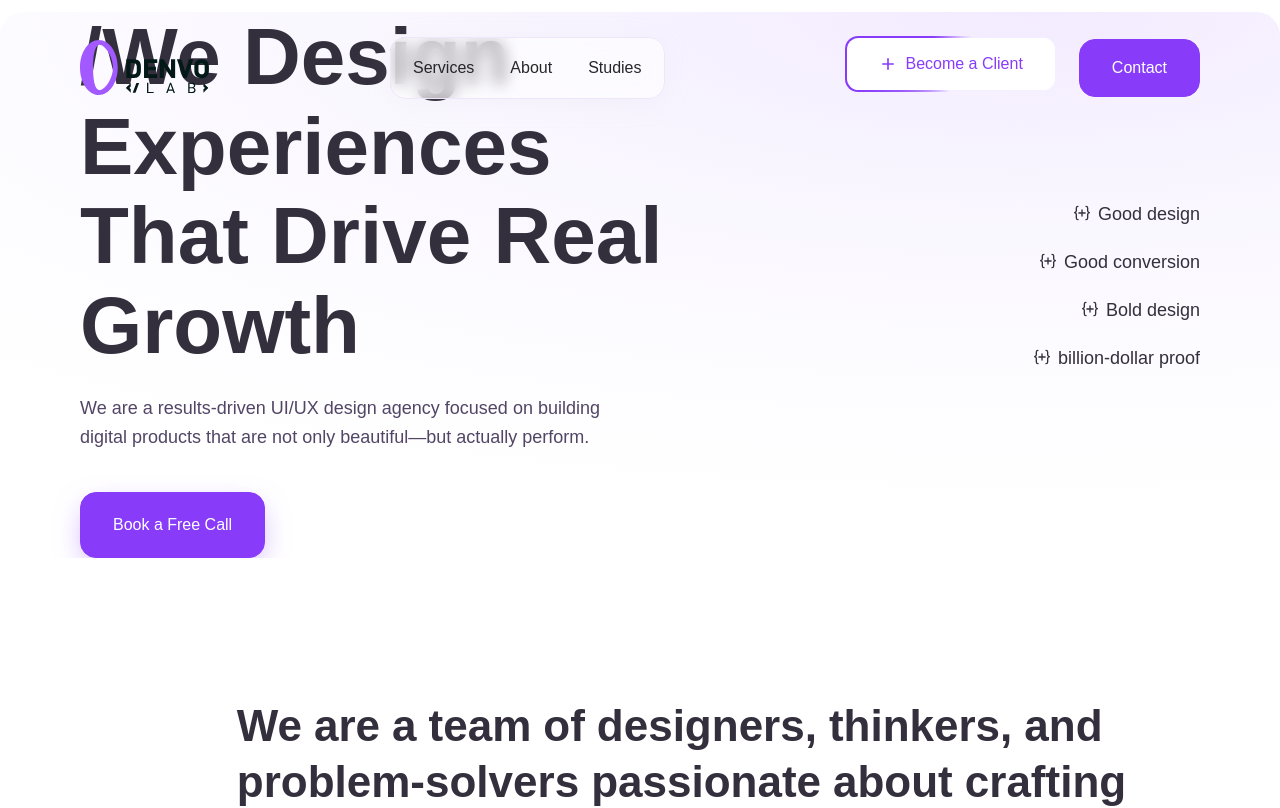
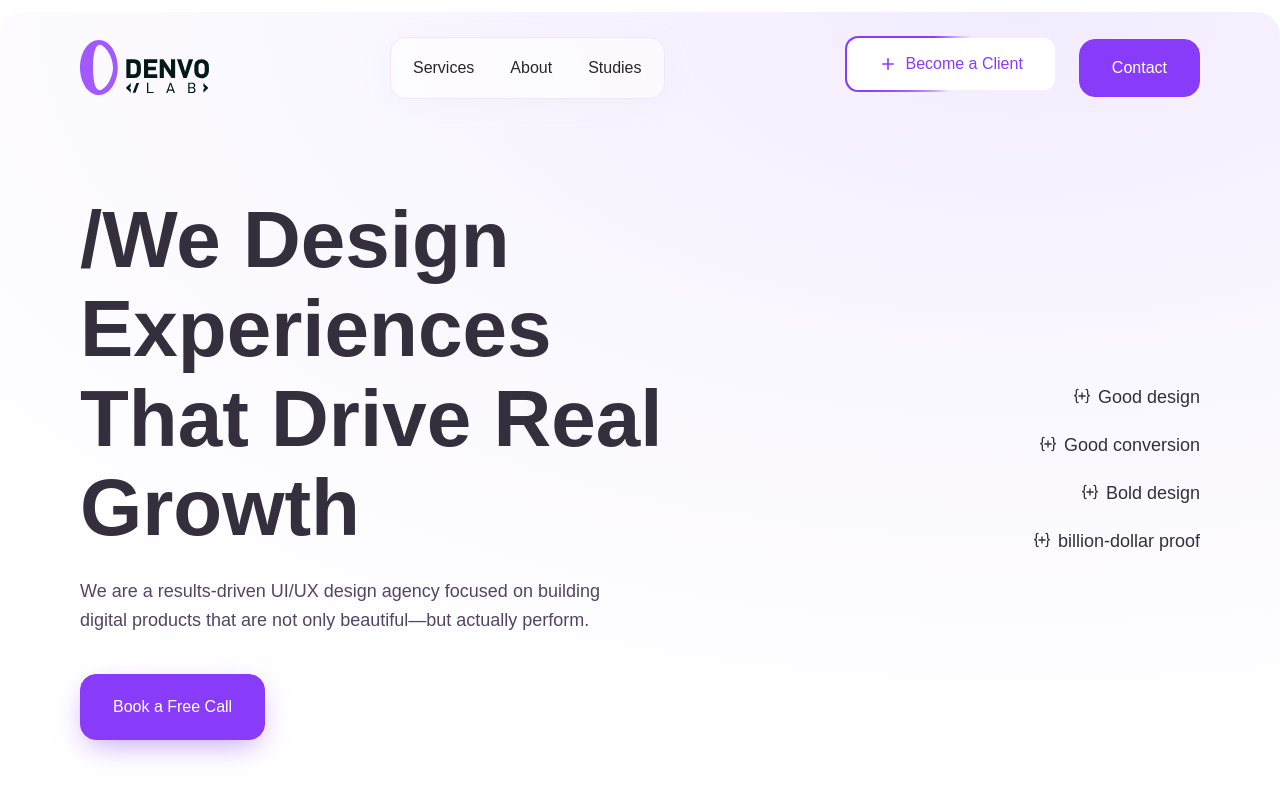
Before and after one commit to rakibthedev/denvo-final, a Next.js app: page /about in a window 1280 px wide. Shown: the top 808 px of the page. Built offline with nearby package versions, Linux system fonts and the light colour scheme; a web font is replaced by a local one.

Commit message:
about page

```diff
--- a/src/app/components/about/AboutHero.tsx
+++ b/src/app/components/about/AboutHero.tsx
@@ -34,7 +34,7 @@ export default function AboutHero() {
         >
         <Header />
 
-        <div className="md:py-15 mx-auto flex h-auto w-full flex-col items-start gap-10 px-5 pb-16 pt-32 md:flex-row md:items-center md:gap-10 md:px-20 md:pb-0 md:pt-0">
+        <div className="md:pt-15 md:pb-15 md:h-[calc(100vh+111px)] mx-auto flex h-auto w-full flex-col items-start gap-10 px-5 pb-16 pt-32 md:flex-row md:items-center md:gap-10 md:px-20">
           {/* Left: heading + subtext + CTA */}
           <div className=" md:w-[60%]">
             <TextReveal
```
